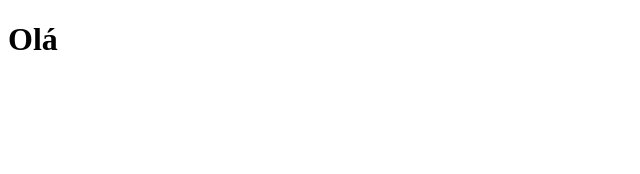
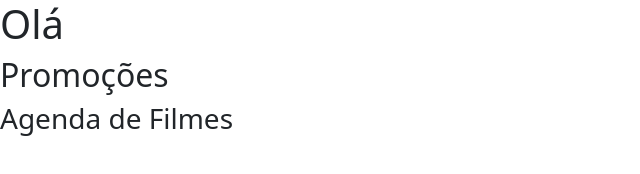
Before and after one commit to crisbelarma/dsmovie, a plain HTML site: page index.html in a window 1280 px wide. Shown: the whole page, without its empty margins (0-640 px from the left). Drawn offline with nearby package versions, Linux system fonts and the light colour scheme.

Commit message:
Bootstrapp

```diff
--- a/index.html
+++ b/index.html
@@ -6,11 +6,15 @@
   <meta http-equiv="X-UA-Compatible" content="IE=edge">
   <meta name="viewport" content="width=device-width, initial-scale=1.0">
   <title>DSMovie</title>
+  <link href="https://cdn.jsdelivr.net/npm/bootstrap@5.1.3/dist/css/bootstrap.min.css" rel="stylesheet"
+    integrity="sha384-1BmE4kWBq78iYhFldvKuhfTAU6auU8tT94WrHftjDbrCEXSU1oBoqyl2QvZ6jIW3" crossorigin="anonymous">
 </head>
 
 <body>
 
   <h1>Olá</h1>
+  <h2>Promoções</h2>
+  <h3>Agenda de Filmes</h3>
 
 </body>
 
```
